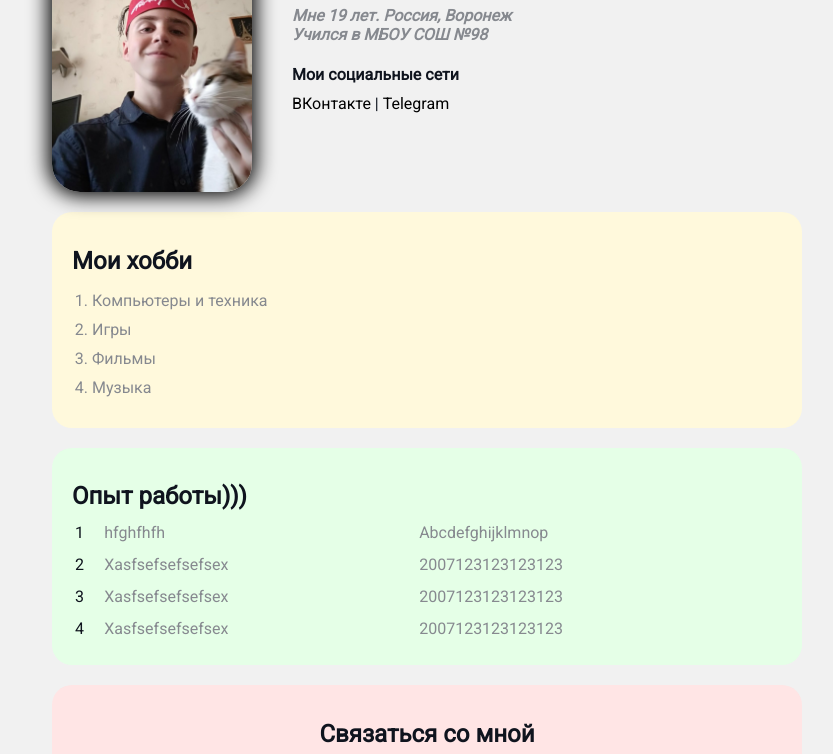
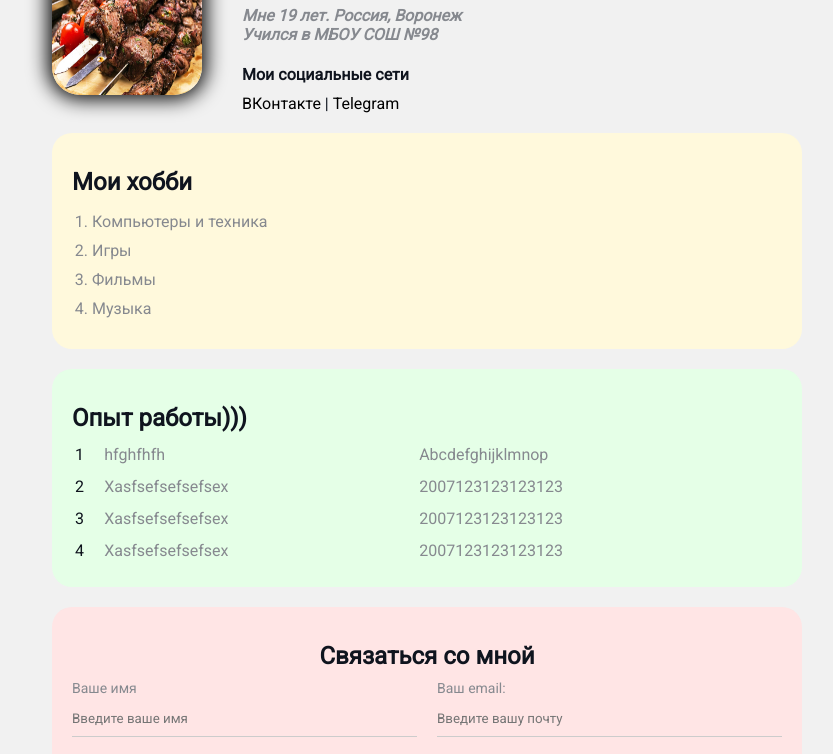
Before and after one commit to dellrain/CV, a plain HTML site: page index.html in a window 1280 px wide. Shown: the part 113-867 px from the top of the page, without its empty margins (213-1046 px from the left). Drawn offline with Linux system fonts and the light colour scheme.

Commit message:
New avatar and fixed page
Новая аватарка (с шашлыком) и убран ненужный margin-bottom

```diff
--- a/index.html
+++ b/index.html
@@ -10,7 +10,7 @@
 <body>
     <div class="container">
         <div class="info">
-            <img src="avatar.jpg" alt="тут моя фотка" class="avatar">
+            <img src="XFHOxNDS87s.jpg" alt="тут моя фотка" class="avatar">
             <div class="info-text">
                 <h1>Ткаченко Алексей</h1>
                 <p>Мне 19 лет. Россия, Воронеж</p>
@@ -90,10 +90,6 @@
         </div>
 
     </div>
-
-
-
-    <div style="margin-bottom: 500px"></div>
 </body>
 
 </html>
--- a/styles.css
+++ b/styles.css
@@ -29,9 +29,11 @@ a:visited {
 }
 
 .avatar {
-    width: 200px;
+    width: 150px;
+    height: 150px;
     border-radius: 28px;
     box-shadow: 0px 0px 20px 4px black;
+    margin-top: 20px;
 }
 
 .info {
@@ -50,6 +52,7 @@ a:visited {
 .info-text {
     margin-left: 40px;
 }
+
 .info-text h4 {
     margin-bottom: 10px;
 }
@@ -170,12 +173,12 @@ a:visited {
     margin-bottom: 20px;
 }
 
-.row > .form-group {
+.row>.form-group {
     width: 50%;
     margin-right: 20px;
 }
 
-.row > .form-group:nth-child(2) {
+.row>.form-group:nth-child(2) {
     margin-right: 0px;
 }
 
@@ -209,7 +212,7 @@ a:visited {
     left: 0;
     /* top: 150px;
     left: 30px; */
-    /* width: 100%;
+/* width: 100%;
     height: 50px;
     background-color: lightcoral;
 } */
```
Also changed, not shown: XFHOxNDS87s.jpg (added).
